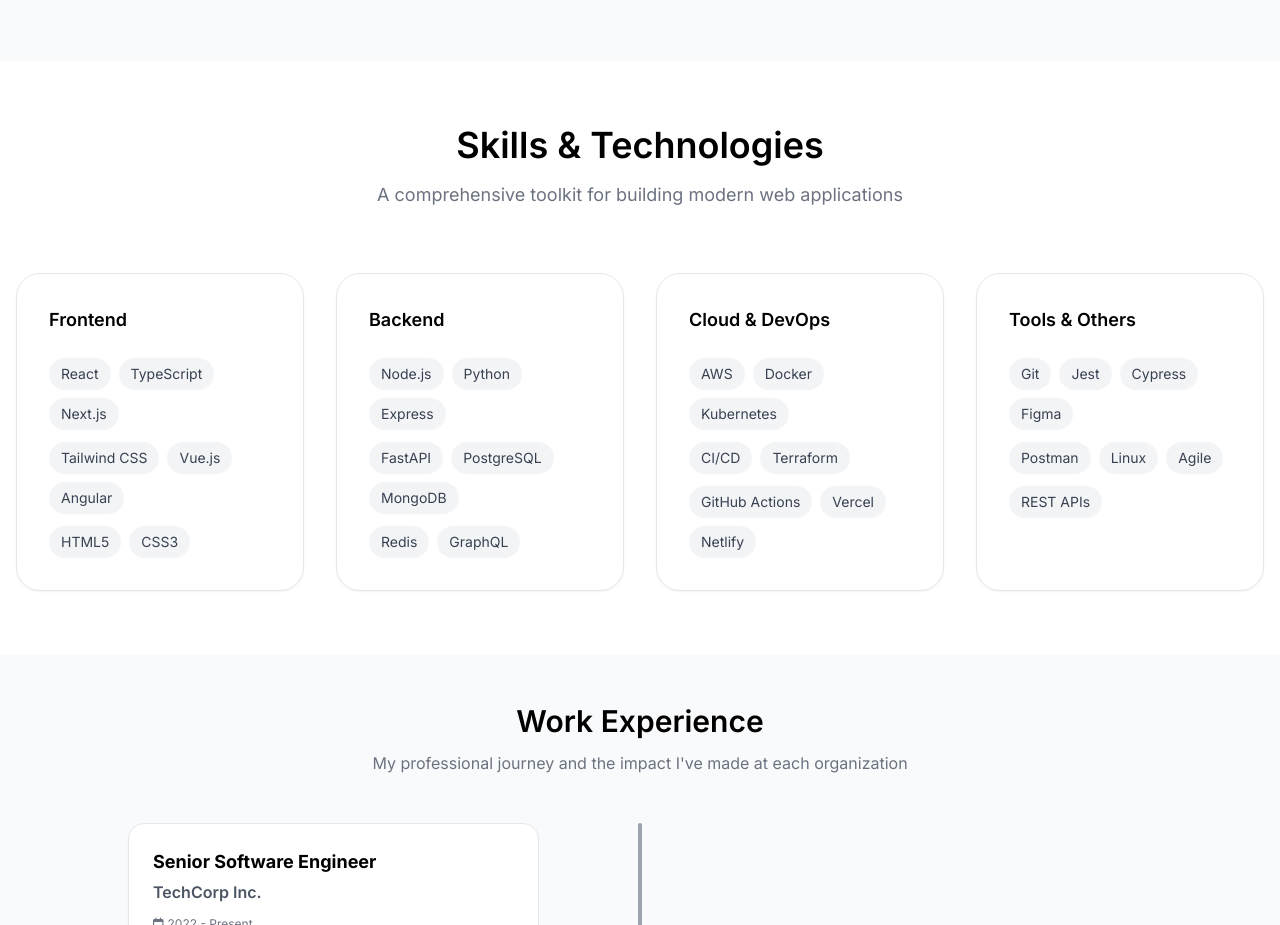
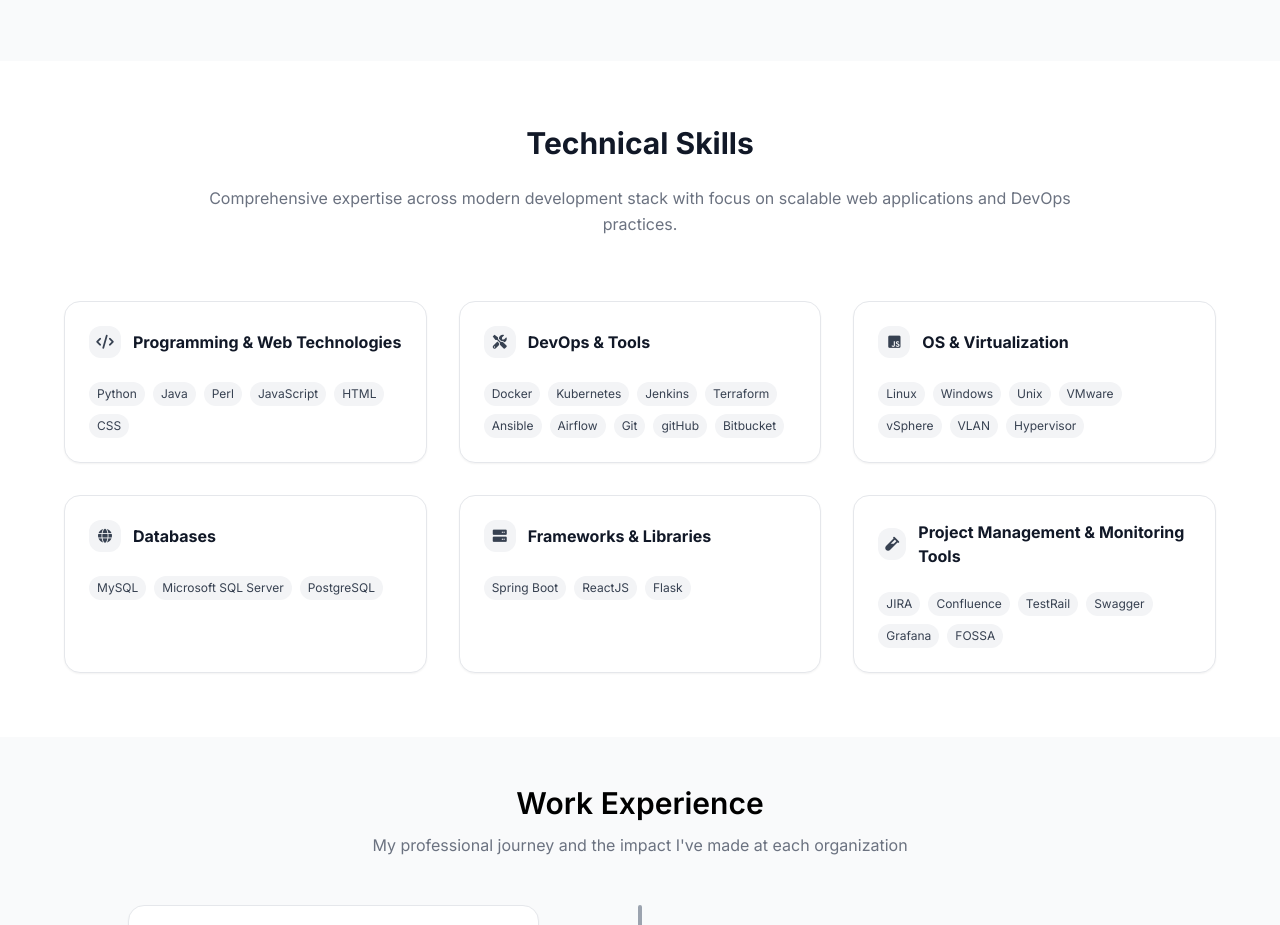
Before and after one commit to s-varshith/portfolio, a plain HTML site: page index.html in a window 1280 px wide. Shown: the part 1487-2412 px from the top of the page. Drawn offline with nearby package versions, Linux system fonts and the light colour scheme.

Commit message:
tech skills added

```diff
--- a/index.html
+++ b/index.html
@@ -214,142 +214,155 @@
     </section>
 
 
-    <!-- Skills & Technologies Section -->
+
+
+    <!-- Technical Skills Section - Smaller Font Sizes -->
     <section class="py-16 px-4 bg-white" id="skills">
-        <div class="max-w-7xl mx-auto">
+        <div class="max-w-6xl mx-auto">
             <!-- Section Header -->
             <div class="text-center mb-16">
-                <h2 class="text-4xl font-semibold text-black mb-4">Skills & Technologies</h2>
-                <p class="text-lg text-gray-500 max-w-2xl mx-auto">
-                    A comprehensive toolkit for building modern web applications
+                <h2 class="text-2xl lg:text-3xl font-bold text-gray-900 mb-6">Technical Skills</h2>
+                <p class="text-base text-gray-500 max-w-4xl mx-auto leading-relaxed">
+                    Comprehensive expertise across modern development stack with focus on scalable web applications and
+                    DevOps practices.
                 </p>
             </div>
 
             <!-- Skills Grid -->
-            <div class="grid grid-cols-1 md:grid-cols-2 lg:grid-cols-4 gap-8">
-                <!-- Frontend -->
+            <div class="grid grid-cols-1 md:grid-cols-2 lg:grid-cols-3 gap-8">
+                <!-- Programming Languages -->
                 <div
-                    class="bg-white border border-gray-200 rounded-3xl p-8 shadow-sm hover:shadow-md transition-all duration-300">
-                    <h3 class="text-lg font-semibold text-black mb-6">Frontend</h3>
-                    <div class="space-y-3">
-                        <div class="flex flex-wrap gap-2">
-                            <span
-                                class="bg-gray-100 rounded-full px-3 py-1.5 text-sm font-medium text-gray-700">React</span>
-                            <span
-                                class="bg-gray-100 rounded-full px-3 py-1.5 text-sm font-medium text-gray-700">TypeScript</span>
-                            <span
-                                class="bg-gray-100 rounded-full px-3 py-1.5 text-sm font-medium text-gray-700">Next.js</span>
+                    class="bg-white border border-gray-200 rounded-2xl p-6 shadow-sm hover:shadow-md transition-all duration-200">
+                    <div class="flex items-center mb-6">
+                        <div class="w-8 h-8 bg-gray-100 rounded-xl flex items-center justify-center mr-3">
+                            <i class="fas fa-code text-sm text-gray-700"></i>
+                        </div>
+                        <h3 class="text-base font-bold text-gray-900">Programming & Web Technologies</h3>
                     </div>
                     <div class="flex flex-wrap gap-2">
+                        <span class="bg-gray-100 rounded-full px-2 py-1 text-xs font-medium text-gray-700">Python</span>
+                        <span class="bg-gray-100 rounded-full px-2 py-1 text-xs font-medium text-gray-700">Java</span>
+                        <span class="bg-gray-100 rounded-full px-2 py-1 text-xs font-medium text-gray-700">Perl</span>
                         <span
-                                class="bg-gray-100 rounded-full px-3 py-1.5 text-sm font-medium text-gray-700">Tailwind
-                                CSS</span>
-                            <span
-                                class="bg-gray-100 rounded-full px-3 py-1.5 text-sm font-medium text-gray-700">Vue.js</span>
-                            <span
-                                class="bg-gray-100 rounded-full px-3 py-1.5 text-sm font-medium text-gray-700">Angular</span>
-                        </div>
-                        <div class="flex flex-wrap gap-2">
-                            <span
-                                class="bg-gray-100 rounded-full px-3 py-1.5 text-sm font-medium text-gray-700">HTML5</span>
-                            <span
-                                class="bg-gray-100 rounded-full px-3 py-1.5 text-sm font-medium text-gray-700">CSS3</span>
-                        </div>
+                            class="bg-gray-100 rounded-full px-2 py-1 text-xs font-medium text-gray-700">JavaScript</span>
+                        <span class="bg-gray-100 rounded-full px-2 py-1 text-xs font-medium text-gray-700">HTML</span>
+                        <span class="bg-gray-100 rounded-full px-2 py-1 text-xs font-medium text-gray-700">CSS</span>
                     </div>
                 </div>
 
-                <!-- Backend -->
+                <!-- DevOps & Tools -->
                 <div
-                    class="bg-white border border-gray-200 rounded-3xl p-8 shadow-sm hover:shadow-md transition-all duration-300">
-                    <h3 class="text-lg font-semibold text-black mb-6">Backend</h3>
-                    <div class="space-y-3">
-                        <div class="flex flex-wrap gap-2">
-                            <span
-                                class="bg-gray-100 rounded-full px-3 py-1.5 text-sm font-medium text-gray-700">Node.js</span>
-                            <span
-                                class="bg-gray-100 rounded-full px-3 py-1.5 text-sm font-medium text-gray-700">Python</span>
-                            <span
-                                class="bg-gray-100 rounded-full px-3 py-1.5 text-sm font-medium text-gray-700">Express</span>
+                    class="bg-white border border-gray-200 rounded-2xl p-6 shadow-sm hover:shadow-md transition-all duration-200">
+                    <div class="flex items-center mb-6">
+                        <div class="w-8 h-8 bg-gray-100 rounded-xl flex items-center justify-center mr-3">
+                            <i class="fas fa-tools text-sm text-gray-700"></i>
+                        </div>
+                        <h3 class="text-base font-bold text-gray-900">DevOps & Tools</h3>
                     </div>
                     <div class="flex flex-wrap gap-2">
+                        <span class="bg-gray-100 rounded-full px-2 py-1 text-xs font-medium text-gray-700">Docker</span>
                         <span
-                                class="bg-gray-100 rounded-full px-3 py-1.5 text-sm font-medium text-gray-700">FastAPI</span>
+                            class="bg-gray-100 rounded-full px-2 py-1 text-xs font-medium text-gray-700">Kubernetes</span>
                         <span
-                                class="bg-gray-100 rounded-full px-3 py-1.5 text-sm font-medium text-gray-700">PostgreSQL</span>
+                            class="bg-gray-100 rounded-full px-2 py-1 text-xs font-medium text-gray-700">Jenkins</span>
                         <span
-                                class="bg-gray-100 rounded-full px-3 py-1.5 text-sm font-medium text-gray-700">MongoDB</span>
-                        </div>
-                        <div class="flex flex-wrap gap-2">
+                            class="bg-gray-100 rounded-full px-2 py-1 text-xs font-medium text-gray-700">Terraform</span>
                         <span
-                                class="bg-gray-100 rounded-full px-3 py-1.5 text-sm font-medium text-gray-700">Redis</span>
+                            class="bg-gray-100 rounded-full px-2 py-1 text-xs font-medium text-gray-700">Ansible</span>
                         <span
-                                class="bg-gray-100 rounded-full px-3 py-1.5 text-sm font-medium text-gray-700">GraphQL</span>
-                        </div>
+                            class="bg-gray-100 rounded-full px-2 py-1 text-xs font-medium text-gray-700">Airflow</span>
+                        <span class="bg-gray-100 rounded-full px-2 py-1 text-xs font-medium text-gray-700">Git</span>
+                        <span class="bg-gray-100 rounded-full px-2 py-1 text-xs font-medium text-gray-700">gitHub</span>
+                        <span
+                            class="bg-gray-100 rounded-full px-2 py-1 text-xs font-medium text-gray-700">Bitbucket</span>
                     </div>
                 </div>
 
-                <!-- Cloud & DevOps -->
+                <!-- JavaScript Libraries & Frameworks -->
                 <div
-                    class="bg-white border border-gray-200 rounded-3xl p-8 shadow-sm hover:shadow-md transition-all duration-300">
-                    <h3 class="text-lg font-semibold text-black mb-6">Cloud & DevOps</h3>
-                    <div class="space-y-3">
-                        <div class="flex flex-wrap gap-2">
-                            <span
-                                class="bg-gray-100 rounded-full px-3 py-1.5 text-sm font-medium text-gray-700">AWS</span>
-                            <span
-                                class="bg-gray-100 rounded-full px-3 py-1.5 text-sm font-medium text-gray-700">Docker</span>
-                            <span
-                                class="bg-gray-100 rounded-full px-3 py-1.5 text-sm font-medium text-gray-700">Kubernetes</span>
+                    class="bg-white border border-gray-200 rounded-2xl p-6 shadow-sm hover:shadow-md transition-all duration-200">
+                    <div class="flex items-center mb-6">
+                        <div class="w-8 h-8 bg-gray-100 rounded-xl flex items-center justify-center mr-3">
+                            <i class="fab fa-js-square text-sm text-gray-700"></i>
+                        </div>
+                        <h3 class="text-base font-bold text-gray-900">OS & Virtualization</h3>
                     </div>
                     <div class="flex flex-wrap gap-2">
+                        <span class="bg-gray-100 rounded-full px-2 py-1 text-xs font-medium text-gray-700">Linux</span>
                         <span
-                                class="bg-gray-100 rounded-full px-3 py-1.5 text-sm font-medium text-gray-700">CI/CD</span>
+                            class="bg-gray-100 rounded-full px-2 py-1 text-xs font-medium text-gray-700">Windows</span>
+                        <span class="bg-gray-100 rounded-full px-2 py-1 text-xs font-medium text-gray-700">Unix</span>
+                        <span class="bg-gray-100 rounded-full px-2 py-1 text-xs font-medium text-gray-700">VMware</span>
                         <span
-                                class="bg-gray-100 rounded-full px-3 py-1.5 text-sm font-medium text-gray-700">Terraform</span>
-                        </div>
-                        <div class="flex flex-wrap gap-2">
-                            <span class="bg-gray-100 rounded-full px-3 py-1.5 text-sm font-medium text-gray-700">GitHub
-                                Actions</span>
+                            class="bg-gray-100 rounded-full px-2 py-1 text-xs font-medium text-gray-700">vSphere</span>
+                        <span class="bg-gray-100 rounded-full px-2 py-1 text-xs font-medium text-gray-700">VLAN</span>
                         <span
-                                class="bg-gray-100 rounded-full px-3 py-1.5 text-sm font-medium text-gray-700">Vercel</span>
-                            <span
-                                class="bg-gray-100 rounded-full px-3 py-1.5 text-sm font-medium text-gray-700">Netlify</span>
-                        </div>
+                            class="bg-gray-100 rounded-full px-2 py-1 text-xs font-medium text-gray-700">Hypervisor</span>
                     </div>
                 </div>
 
-                <!-- Tools & Others -->
+                <!-- Web Frameworks -->
                 <div
-                    class="bg-white border border-gray-200 rounded-3xl p-8 shadow-sm hover:shadow-md transition-all duration-300">
-                    <h3 class="text-lg font-semibold text-black mb-6">Tools & Others</h3>
-                    <div class="space-y-3">
-                        <div class="flex flex-wrap gap-2">
-                            <span
-                                class="bg-gray-100 rounded-full px-3 py-1.5 text-sm font-medium text-gray-700">Git</span>
-                            <span
-                                class="bg-gray-100 rounded-full px-3 py-1.5 text-sm font-medium text-gray-700">Jest</span>
-                            <span
-                                class="bg-gray-100 rounded-full px-3 py-1.5 text-sm font-medium text-gray-700">Cypress</span>
-                            <span
-                                class="bg-gray-100 rounded-full px-3 py-1.5 text-sm font-medium text-gray-700">Figma</span>
+                    class="bg-white border border-gray-200 rounded-2xl p-6 shadow-sm hover:shadow-md transition-all duration-200">
+                    <div class="flex items-center mb-6">
+                        <div class="w-8 h-8 bg-gray-100 rounded-xl flex items-center justify-center mr-3">
+                            <i class="fas fa-globe text-sm text-gray-700"></i>
+                        </div>
+                        <h3 class="text-base font-bold text-gray-900">Databases</h3>
                     </div>
                     <div class="flex flex-wrap gap-2">
+                        <span class="bg-gray-100 rounded-full px-2 py-1 text-xs font-medium text-gray-700">MySQL</span>
+                        <span class="bg-gray-100 rounded-full px-2 py-1 text-xs font-medium text-gray-700">Microsoft SQL
+                            Server</span>
                         <span
-                                class="bg-gray-100 rounded-full px-3 py-1.5 text-sm font-medium text-gray-700">Postman</span>
-                            <span
-                                class="bg-gray-100 rounded-full px-3 py-1.5 text-sm font-medium text-gray-700">Linux</span>
-                            <span
-                                class="bg-gray-100 rounded-full px-3 py-1.5 text-sm font-medium text-gray-700">Agile</span>
+                            class="bg-gray-100 rounded-full px-2 py-1 text-xs font-medium text-gray-700">PostgreSQL</span>
+                    </div>
+                </div>
+
+                <!-- Backend as a Service -->
+                <div
+                    class="bg-white border border-gray-200 rounded-2xl p-6 shadow-sm hover:shadow-md transition-all duration-200">
+                    <div class="flex items-center mb-6">
+                        <div class="w-8 h-8 bg-gray-100 rounded-xl flex items-center justify-center mr-3">
+                            <i class="fas fa-server text-sm text-gray-700"></i>
+                        </div>
+                        <h3 class="text-base font-bold text-gray-900">Frameworks & Libraries</h3>
                     </div>
                     <div class="flex flex-wrap gap-2">
-                            <span class="bg-gray-100 rounded-full px-3 py-1.5 text-sm font-medium text-gray-700">REST
-                                APIs</span>
+                        <span class="bg-gray-100 rounded-full px-2 py-1 text-xs font-medium text-gray-700">Spring
+                            Boot</span>
+                        <span
+                            class="bg-gray-100 rounded-full px-2 py-1 text-xs font-medium text-gray-700">ReactJS</span>
+                        <span class="bg-gray-100 rounded-full px-2 py-1 text-xs font-medium text-gray-700">Flask</span>
                     </div>
+                </div>
+
+                <!-- Testing -->
+                <div
+                    class="bg-white border border-gray-200 rounded-2xl p-6 shadow-sm hover:shadow-md transition-all duration-200">
+                    <div class="flex items-center mb-6">
+                        <div class="w-8 h-8 bg-gray-100 rounded-xl flex items-center justify-center mr-3">
+                            <i class="fas fa-vial text-sm text-gray-700"></i>
+                        </div>
+                        <h3 class="text-base font-bold text-gray-900">Project Management & Monitoring Tools</h3>
+                    </div>
+                    <div class="flex flex-wrap gap-2">
+                        <span class="bg-gray-100 rounded-full px-2 py-1 text-xs font-medium text-gray-700">JIRA</span>
+                        <span
+                            class="bg-gray-100 rounded-full px-2 py-1 text-xs font-medium text-gray-700">Confluence</span>
+                        <span
+                            class="bg-gray-100 rounded-full px-2 py-1 text-xs font-medium text-gray-700">TestRail</span>
+                        <span
+                            class="bg-gray-100 rounded-full px-2 py-1 text-xs font-medium text-gray-700">Swagger</span>
+                        <span
+                            class="bg-gray-100 rounded-full px-2 py-1 text-xs font-medium text-gray-700">Grafana</span>
+                        <span class="bg-gray-100 rounded-full px-2 py-1 text-xs font-medium text-gray-700">FOSSA</span>
                     </div>
                 </div>
             </div>
         </div>
     </section>
+
 
 
 
```
Lines whose indentation alone changed are shown as unchanged.
